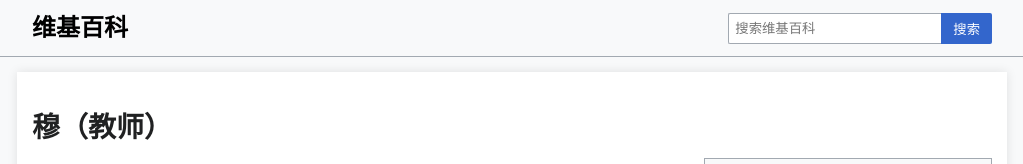
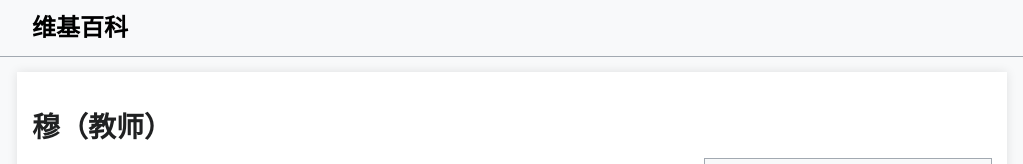
Before and after one commit to hljhlj121311/myp.GitHub.io, a plain HTML site: page index.html in a window 1280 px wide. Shown: the top 164 px of the page, without its empty margins (128-1151 px from the left). Drawn offline with Linux system fonts and the light colour scheme.

Commit message:
Update index.html

```diff
--- a/index.html
+++ b/index.html
@@ -186,10 +186,7 @@
     <div class="header">
         <div class="header-content">
             <a href="#" class="logo">维基百科</a>
-            <div class="search-bar">
-                <input type="text" placeholder="搜索维基百科">
-                <button>搜索</button>
-            </div>
+
         </div>
     </div>
 
```
